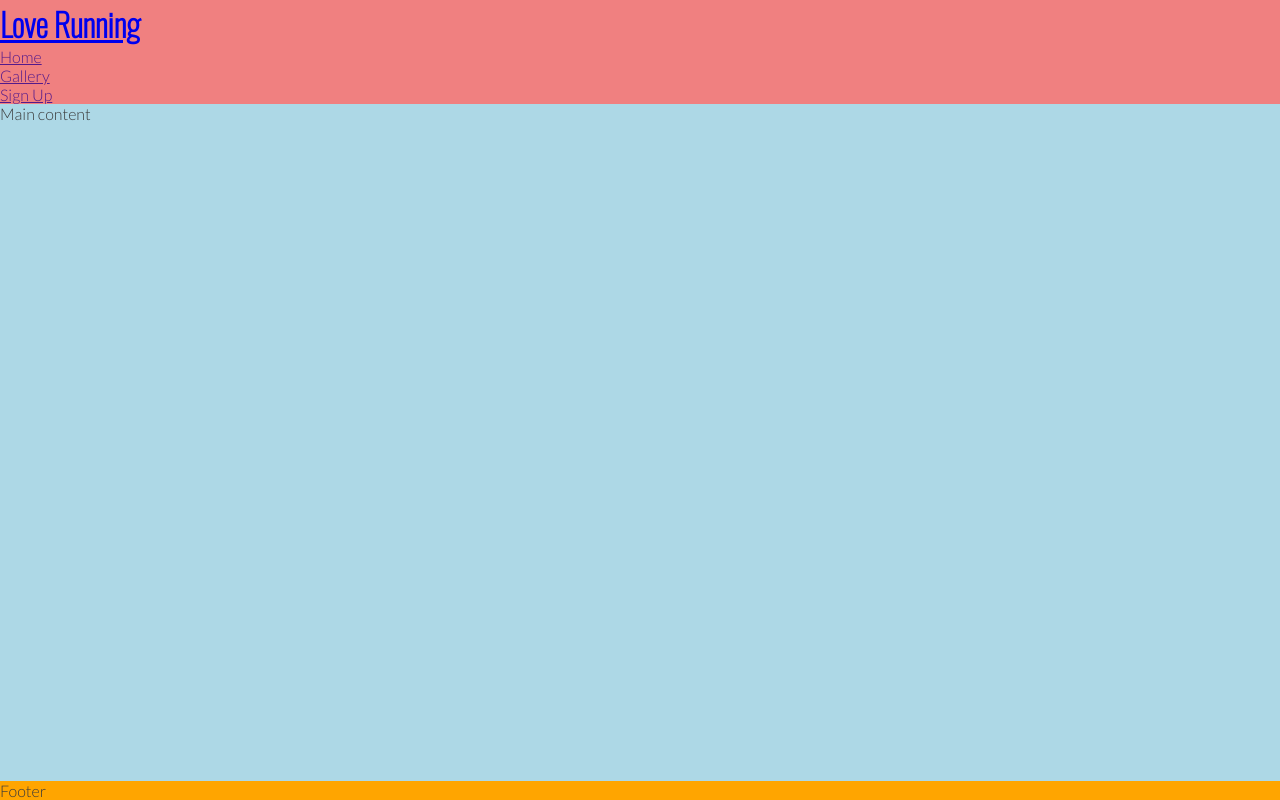
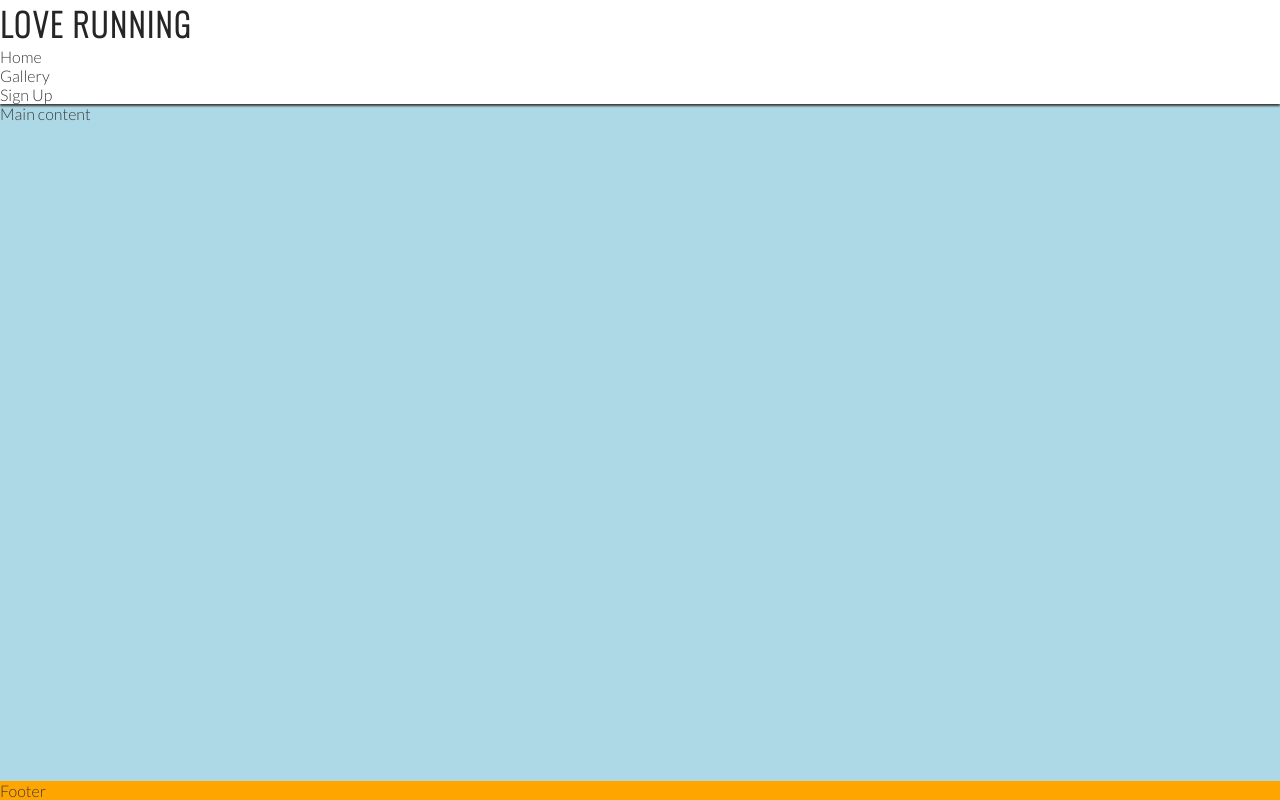
Before and after one commit to AmandaLesnik/love-running, a plain HTML site: page index.html in a window 1280 px wide. Drawn offline with nearby package versions, Linux system fonts and the light colour scheme.

Commit message:
Style logo ...

```diff
--- a/assets/css/style.css
+++ b/assets/css/style.css
@@ -20,10 +20,27 @@ body {
 
 /* Header */
 header {
-  background-color: lightcoral;
+  background-color: #ffffff;
+  padding: 0rem
+  position: fixed;
+  z-index: 99;
+  width: 100%;
+  box-shadow: 0 2px 2px #3a3a3a;
 }
 
-h1 {font-family: 'Oswald', sans-serif;}
+header a {
+  color: inherit;
+  text-decoration: none;
+
+}
+
+h1 {
+    font-family: 'Oswald', sans-serif;
+    text-transform: uppercase;
+    letter-spacing: 2px;
+    color: #252525;
+}
+
 
 /* Main Content */
 main {
```
